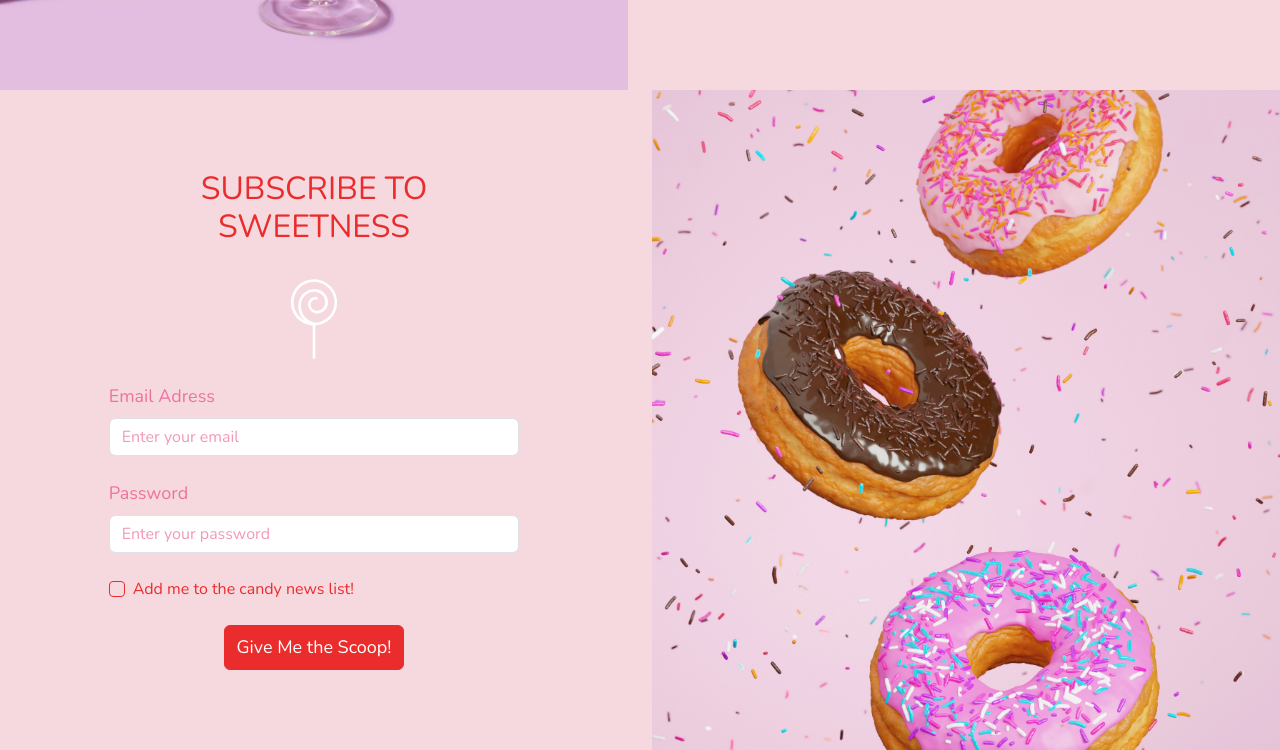
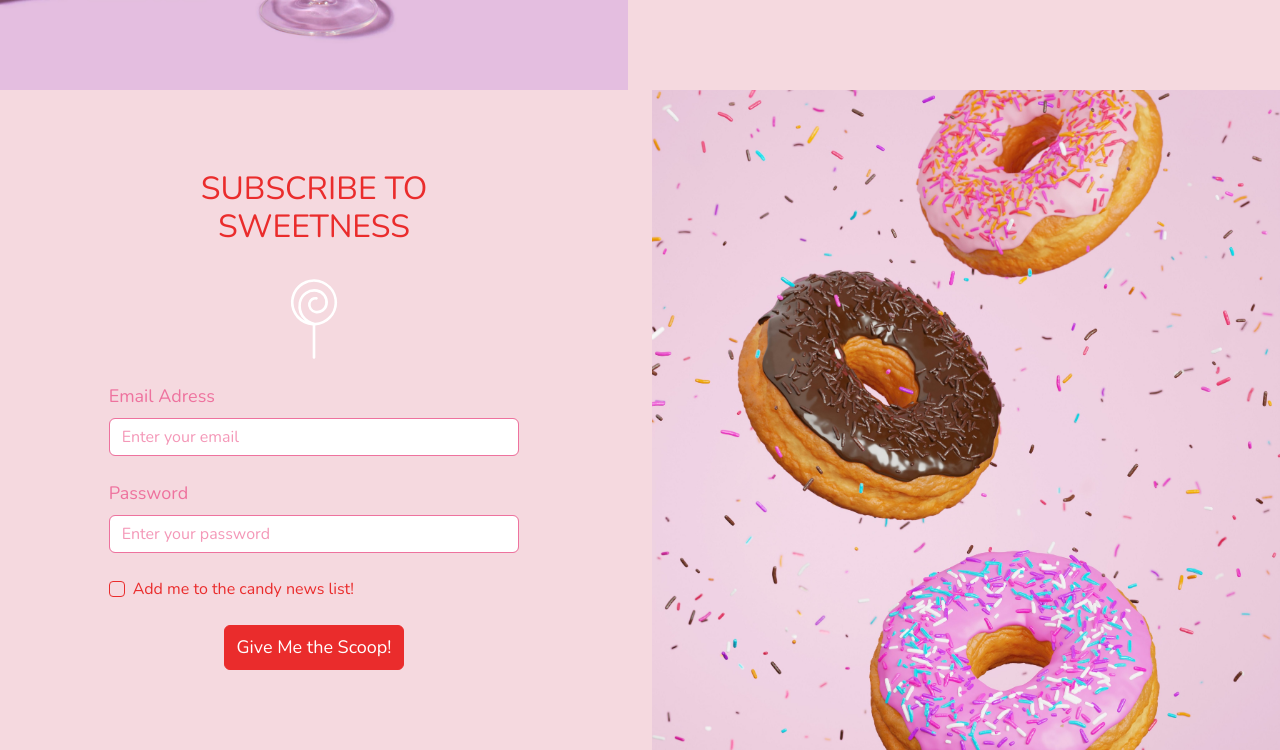
Before and after one commit to chionatip0306/Candy-Museum-Project, a plain HTML site: page index.html in a window 1280 px wide. Shown: the part 2407-3157 px from the top of the page. Drawn offline with nearby package versions, Linux system fonts and the light colour scheme.

Commit message:
Update app.css

```diff
--- a/app.css
+++ b/app.css
@@ -59,6 +59,7 @@ ul {
     display: flex;
     justify-content: center;
 }
+
 .btn:active {
     background-color: #f498b8 !important;
     border-color: #ea2c2c !important;
@@ -74,18 +75,25 @@ ul {
 }
 
 
+.form-control {
+    border-color: #ee729e !important;
+
+}
 
 .form-control::placeholder {
     color: #f498b8;
+
 }
 
 .form-control:focus {
     border-color: #ee729e;
     box-shadow: none;
+
 }
 
-textarea::placeholder {
-    color: #ea2c2c;
+
+input {
+    color: #ee729e !important;
 }
 
 
```
